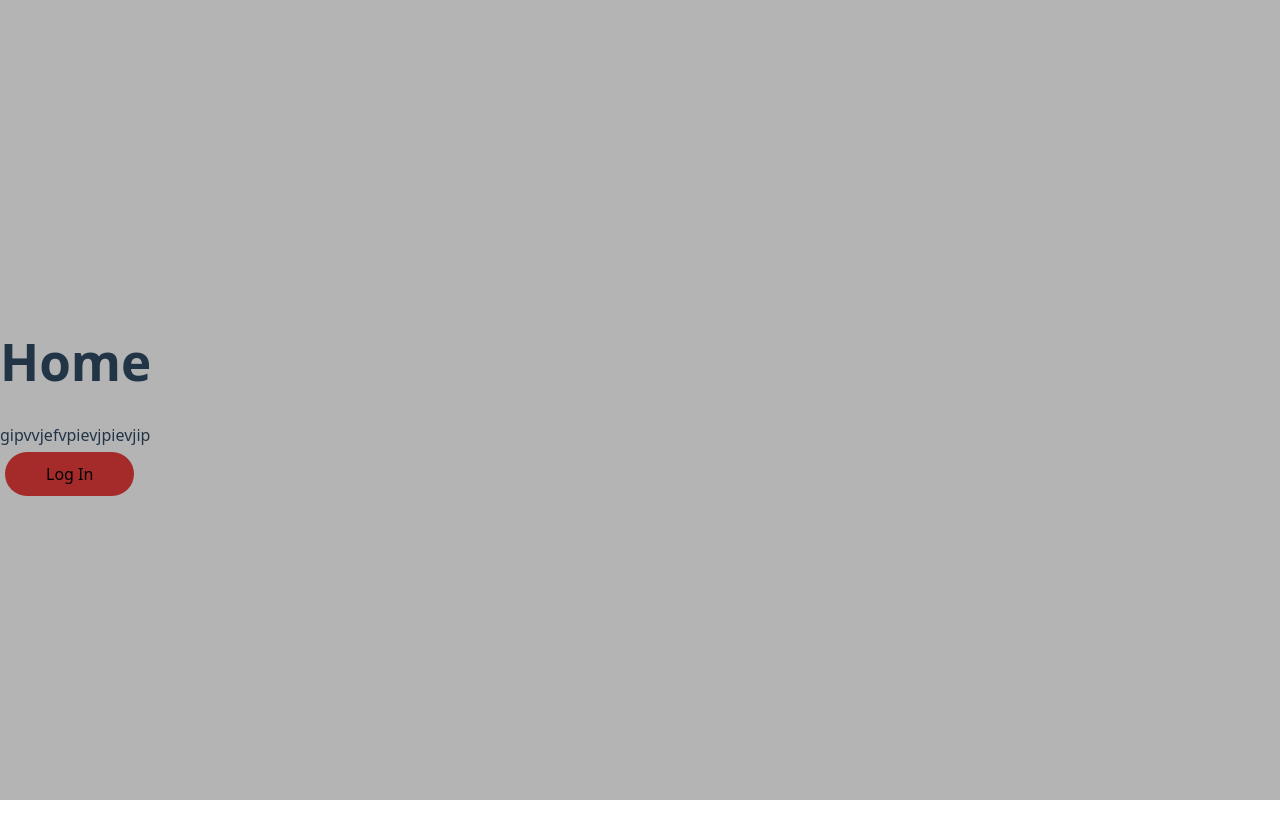
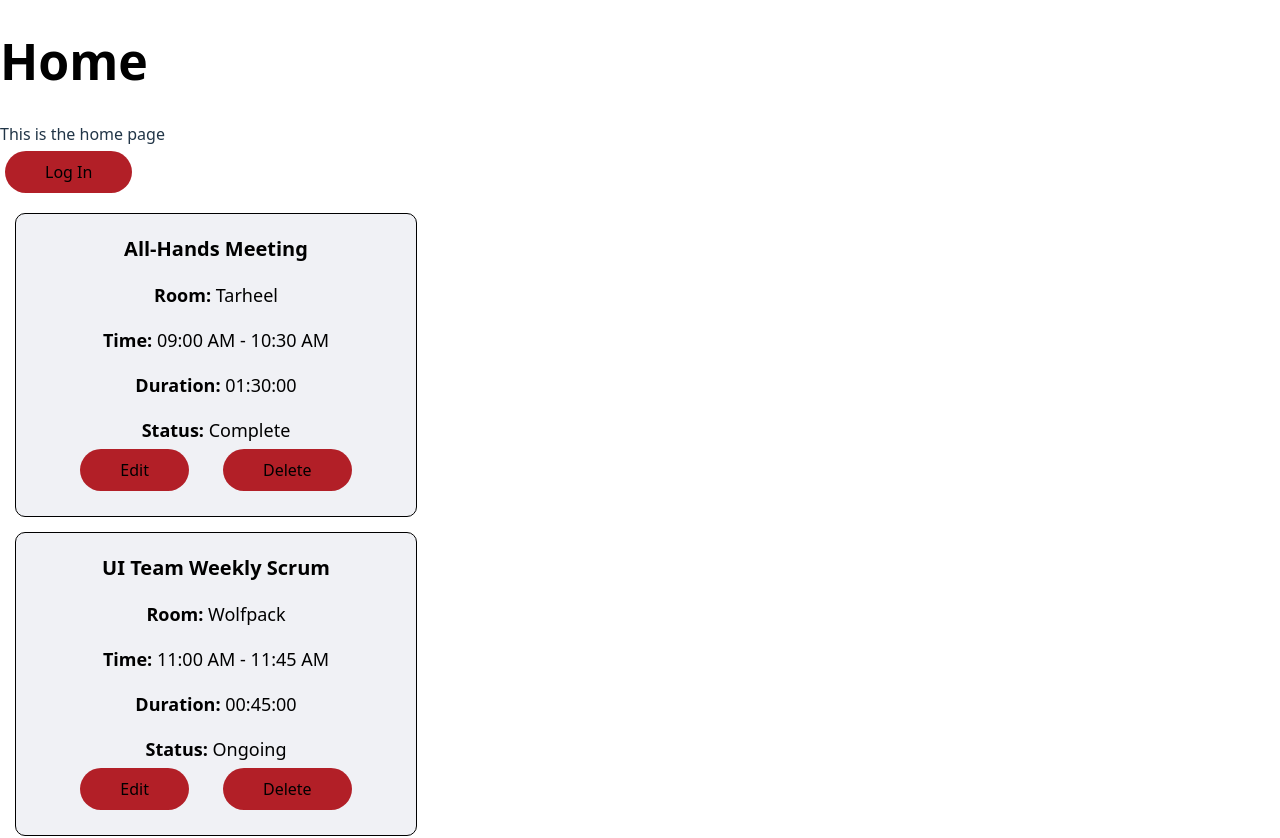
Before and after one commit to BucknerHeavyLiftCranes/ConRoom, a React (Vite) app: page / in a window 1280 px wide. Shown: the top 838 px of the page. Before the commit the page ends 800 px from the top, so only its background shows below. Built offline with nearby package versions, Linux system fonts and the light colour scheme.

Commit message:
Create ReservationsDetails component

```diff
--- a/src/components/ActionButtonModule/ActionButton.jsx
+++ b/src/components/ActionButtonModule/ActionButton.jsx
@@ -2,21 +2,27 @@ import PropTypes from 'prop-types'
 import styles from './ActionButton.module.css'
 
 
-function ActionButton({ title, action }) {
+/**
+ * A button that performs a specified action
+ * @param label - label for the button
+ * @param action - the action (function) performed when the button is clicked
+ * @returns ActionButton component
+ */
+function ActionButton({ label, action }) {
 
   const handleOnClick = (fn) => {
-    if(fn &&typeof fn == "function"){
+    if(fn && typeof fn == "function"){
       fn()
     }
   }
 
   return (
-    <button className={styles.actionButton} onClick={() => {handleOnClick(action)}}>{title}</button>
+    <button className={styles.actionButton} onClick={() => {handleOnClick(action)}}>{label}</button>
   )
 }
 
 ActionButton.propTypes = {
-  title: PropTypes.string.isRequired,  // title is a required string
+  label: PropTypes.string.isRequired,  // title is a required string
   action: PropTypes.function
 };
 
--- a/src/components/ActionButtonModule/ActionButton.module.css
+++ b/src/components/ActionButtonModule/ActionButton.module.css
@@ -1,6 +1,16 @@
 .actionButton{
-    background-color: brown;
+    background-color: hsl(357, 70%, 41%);
+    border: none;
     border-radius: 100px;
     padding: 10px 40px;
     margin: 5px;
+    transition: background-color 0.2s ease;
 }
+
+.actionButton:hover{
+    background-color: hsl(357, 70%, 51%);
+}
+
+.actionButton:active{
+    transform: scale(0.95);
+}
--- /dev/null
+++ b/src/components/ReservationDetailsModule/ReservationDetails.jsx
@@ -0,0 +1,48 @@
+import PropTypes from 'prop-types'
+import ActionButton from '../ActionButtonModule/ActionButton'
+import styles from './ReservationDetails.module.css'
+
+function ReservationDetails({ meetingDetails }) {
+
+    const editReservation = (meetingDetails) => {
+        console.log(`Editing Reservation with id: ${meetingDetails.id}`) // placeholder logic
+    }
+
+    const deleteReservation = () => {
+        console.log(`Deleting Reservation with id: ${meetingDetails.id}`) // placeholder logic
+    }
+
+    return (
+        <div className={styles.detailsContainer}>
+            <h3 className={styles.meetingLabel}>{meetingDetails.title}</h3>
+            <p className={styles.roomLabel}><strong>Room:</strong> {meetingDetails.room}</p>
+            <p className={styles.timeLabel}><strong>Time:</strong> {meetingDetails.time}</p>
+            <p className={styles.durationLabel}><strong>Duration:</strong> {meetingDetails.duration}</p>
+            <p className={styles.statusLabel}><strong>Status:</strong> {meetingDetails.status}</p>
+            <div className={styles.buttonControls}>
+                <ActionButton
+                    label="Edit"
+                    action={() => {editReservation(meetingDetails)}}
+                />
+                <ActionButton
+                    label="Delete"
+                    action={() => {deleteReservation(meetingDetails)}}
+                />
+            </div>
+        </div>
+    )
+}
+
+
+ReservationDetails.propTypes = {
+    meetingDetails: PropTypes.shape({
+        id: PropTypes.number.isRequired,
+        title: PropTypes.string.isRequired,
+        room: PropTypes.string.isRequired,
+        time: PropTypes.string.isRequired,
+        duration: PropTypes.string.isRequired,
+        status: PropTypes.string.isRequired,
+      }).isRequired,
+};
+
+export default ReservationDetails
--- /dev/null
+++ b/src/components/ReservationDetailsModule/ReservationDetails.module.css
@@ -0,0 +1,54 @@
+.detailsContainer{
+    background-color: hsl(228, 19%, 95%);
+    color: black;
+    /* padding: 50px; */
+    border: 1.5px solid black;
+    border-radius: 10px;
+    display: flex;
+    flex-direction: column;
+    justify-content: center;
+    align-items: center;
+    min-width: 400px;
+    margin: 15px;
+}
+
+.meetingLabel{
+    color: black;
+    font-size: 20px;
+    margin-bottom: 0;
+}
+
+.roomLabel{
+    color: black;
+    font-size: 18px;
+    margin-bottom: 0;
+
+}
+
+.timeLabel{
+    color: black;
+    font-size: 18px;
+    margin-bottom: 0;
+
+}
+
+.durationLabel{
+    color: black;
+    font-size: 18px;
+    margin-bottom: 0;
+
+}
+
+.statusLabel{
+    color: black;
+    font-size: 18px;
+    margin-bottom: 0;
+
+}
+
+.buttonControls{
+    display: flex;
+    gap: 1.5em;
+    /* flex-direction: column; */
+    margin-bottom: 20px;
+}
--- a/src/index.css
+++ b/src/index.css
@@ -33,7 +33,7 @@ body {
 /* Different bodys for diff pages */
 
 .home-background{
-  background-color: rgb(180, 180, 180);
+  background-color: rgb(255, 255, 255);
   margin: 0;
   display: flex;
   place-items: center;
--- /dev/null
+++ b/src/models/MeetingDetails.js
@@ -0,0 +1,10 @@
+export class MeetingDetails {
+    constructor(id, title, room, time, duration, status) {
+      this.id = id
+      this.title = title;
+      this.room = room;
+      this.time = time;
+      this.duration = duration;
+      this.status = status;
+    }
+}
--- a/src/pages/Home/Home.jsx
+++ b/src/pages/Home/Home.jsx
@@ -1,4 +1,6 @@
 import ActionButton from '../../components/ActionButtonModule/ActionButton'
+import ReservationDetails from '../../components/ReservationDetailsModule/ReservationDetails'
+import { MeetingDetails } from '../../models/MeetingDetails.js'
 import styles from './Home.module.css'
 
 function Home() {
@@ -7,15 +9,34 @@ function Home() {
     console.log("Start log in!")
   }
 
+  const fakeMeetingDetails1 = new MeetingDetails(1, "All-Hands Meeting", "Tarheel", "09:00 AM - 10:30 AM", "01:30:00", "Complete")
+  const fakeMeetingDetails2 = new MeetingDetails(2, "UI Team Weekly Scrum", "Wolfpack", "11:00 AM - 11:45 AM", "00:45:00", "Ongoing")
+  const fakeMeetingDetails3 = new MeetingDetails(3, "Team Strategy Meeting", "Aggies", "02:30 PM - 03:30 AM", "01:00:00", "Pending")
+
+
+
+
   return (
     <>
       <h1 className={styles.pageTitle}>Home</h1>
       <div>
-        gipvvjefvpievjpievjip
+        This is the home page
       </div>
       <ActionButton
-        title="Log In"
+        label="Log In"
         action={startExternalLogin}
+      />
+
+      <ReservationDetails
+        meetingDetails={fakeMeetingDetails1}
+      />
+
+      <ReservationDetails
+        meetingDetails={fakeMeetingDetails2}
+      />
+
+      <ReservationDetails
+        meetingDetails={fakeMeetingDetails3}
       />
     </>
   )
--- a/src/pages/Home/Home.module.css
+++ b/src/pages/Home/Home.module.css
@@ -4,7 +4,7 @@
     margin: 0;
 } */
 
-/* .pageTitle{
-    font-size: 100px;
-    background-color: aqua;
-} */
+.pageTitle{
+    font-size: 50px;
+    color: black;
+}
```
